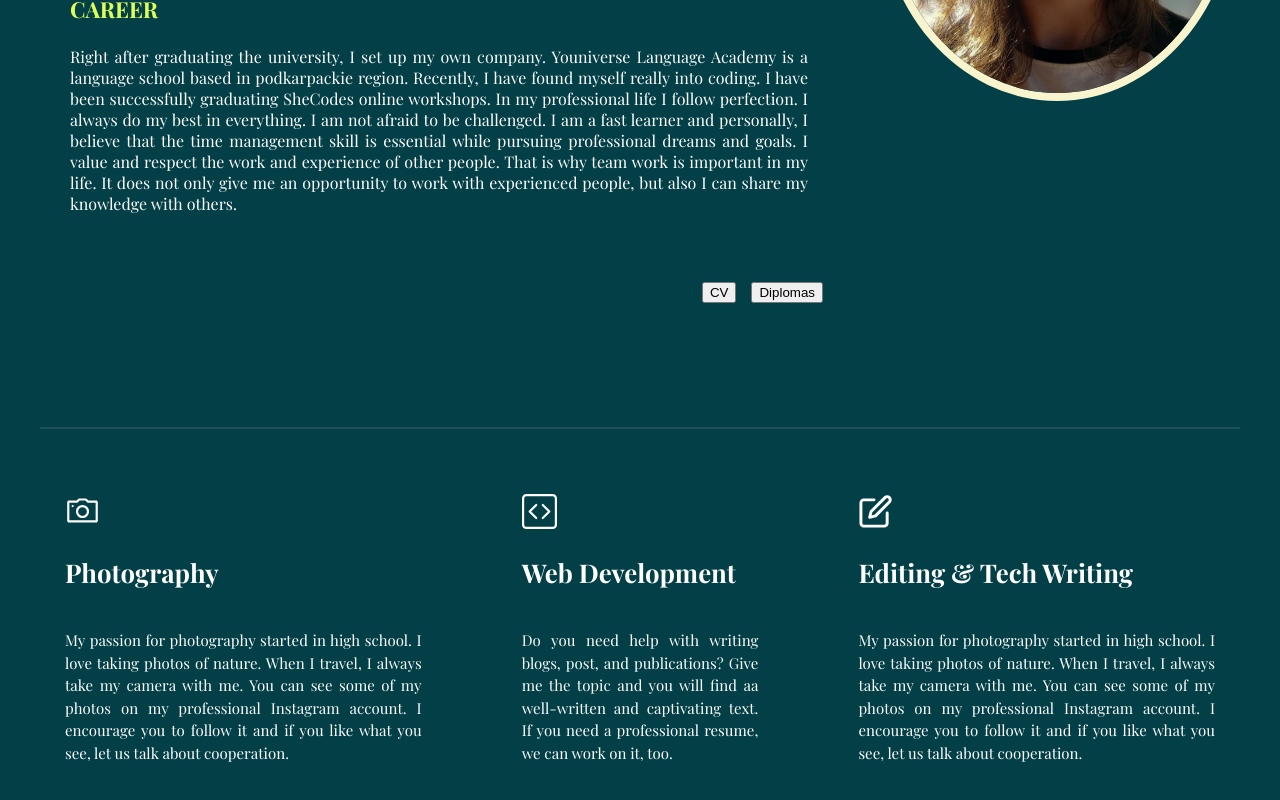
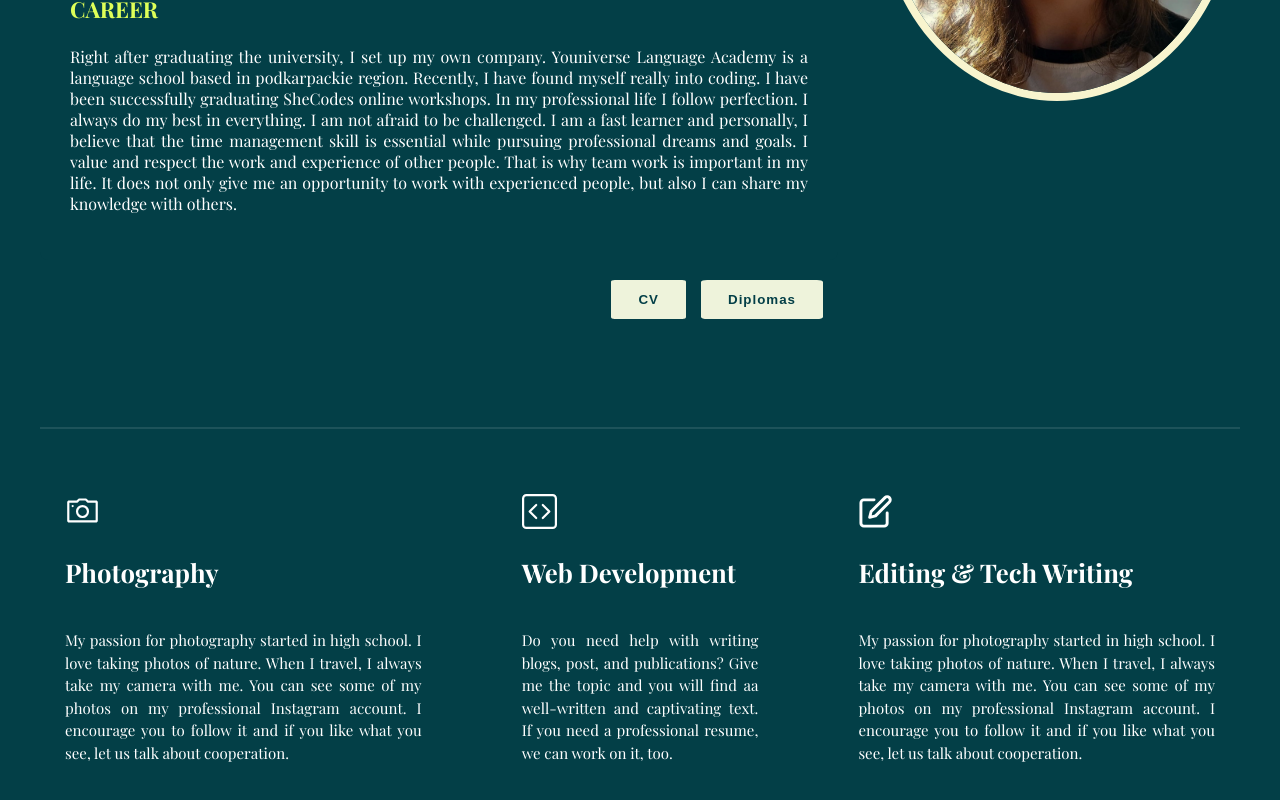
Before and after one commit to AnnaKuliga/anna-kuliga-portfolio-website, a React (Create React App) app: page / in a window 1280 px wide. Shown: the part 1175-1975 px from the top of the page. Built offline with nearby package versions, Linux system fonts and the light colour scheme; a web font is replaced by a local one.

Commit message:
styled the about buttons

```diff
--- a/src/components/Body/About/About.css
+++ b/src/components/Body/About/About.css
@@ -61,6 +61,15 @@
   margin-right: 15px;
   gap: 15px;
 }
+.About .personal .p-left .resume a button {
+  padding: 10px 25px;
+  background-color: var(--whiteColor);
+  border: 2px solid var(--whiteColor);
+  border-radius: 5%;
+  color: var(--cardColor);
+  font-weight: bold;
+  letter-spacing: 1px;
+}
 .About .personal .p-right {
   flex-basis: 30%;
   padding: 20px;
--- a/src/components/Body/About/About.scss
+++ b/src/components/Body/About/About.scss
@@ -64,6 +64,18 @@
         justify-content: flex-end;
         margin-right: 15px;
         gap: 15px;
+
+        a {
+          button {
+            padding: 10px 25px;
+            background-color: var(--whiteColor);
+            border: 2px solid var(--whiteColor);
+            border-radius: 5%;
+            color: var(--cardColor);
+            font-weight: bold;
+            letter-spacing: 1px;
+          }
+        }
       }
     }
 
```
Also changed, not shown: 1 other file (tests, documents, lock files or other folders).
